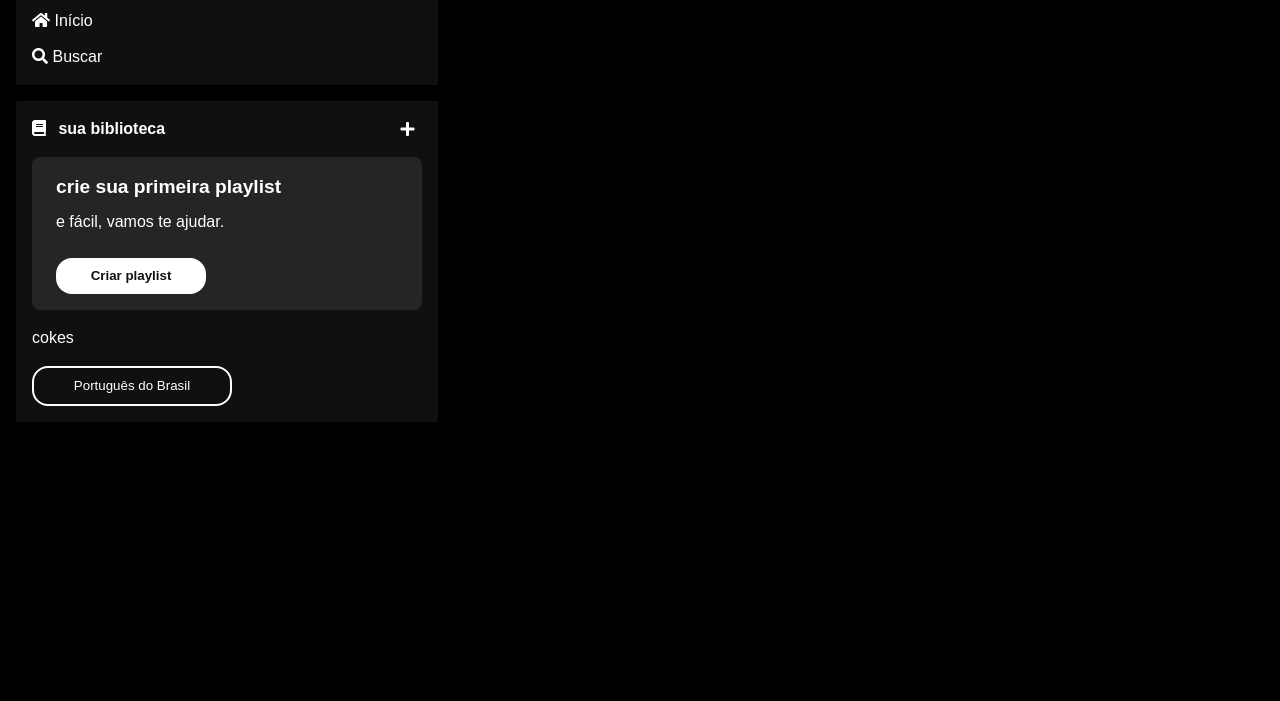
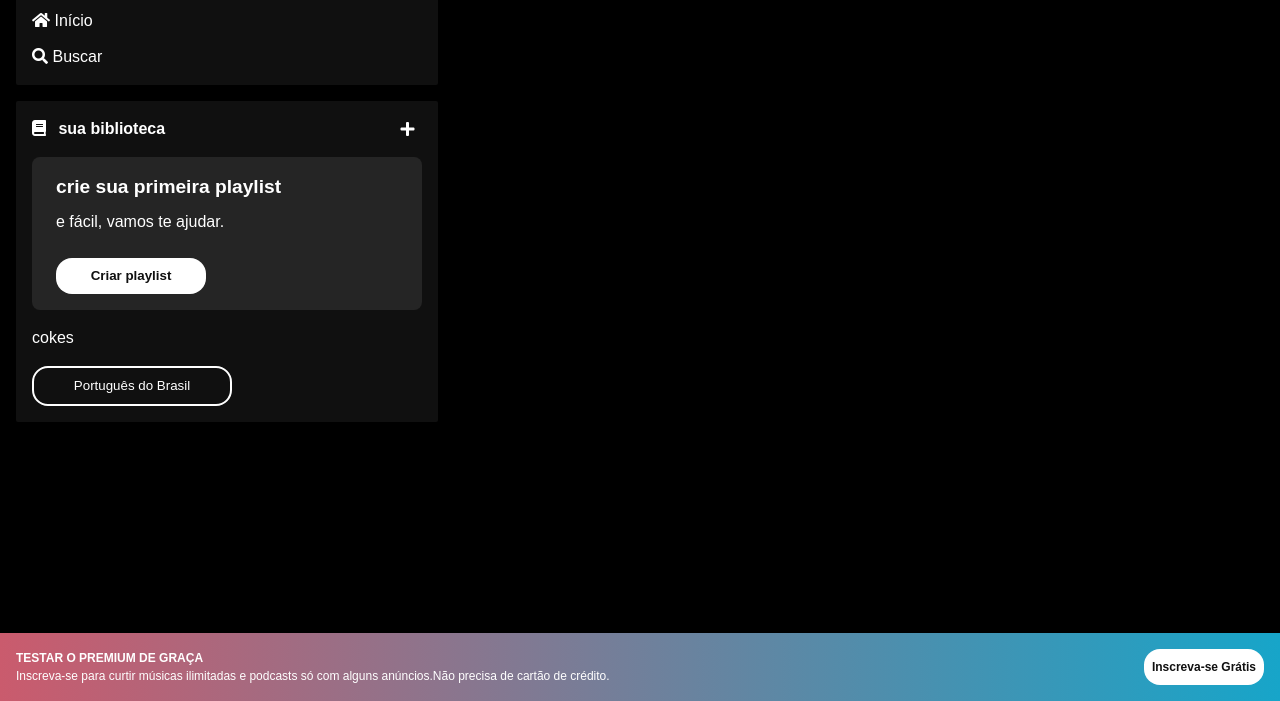
Before and after one commit to Wallacebarros/imersao-2023-alura, a plain HTML site: page index.html in a window 1280 px wide. Shown: the part 99-800 px from the top of the page. Drawn offline with Linux system fonts and the light colour scheme.

Commit message:
adcionando o footer

```diff
--- a/index.html
+++ b/index.html
@@ -44,5 +44,13 @@
             <button>Português do Brasil</button>
         </div>
     </section>
+
+    <footer class="footer">
+        <div class="footer-text">
+            <h2>TESTAR O PREMIUM DE GRAÇA</h2>
+            <p>Inscreva-se para curtir músicas ilimitadas e podcasts só com alguns anúncios.Não precisa de cartão de crédito.</p>
+        </div>
+        <button>Inscreva-se Grátis</button>
+    </footer>
 </body>
 </html>
--- a/src/style/navebar-library-footer.css
+++ b/src/style/navebar-library-footer.css
@@ -1,8 +1,6 @@
 body {
     background-color: black;
     color: white;
-
-    padding: 16px;
 
     font-family: sans-serif;
 }
@@ -12,6 +10,7 @@ body {
     width: 33vw;
     min-width: 250px;
     padding: 16px;
+    margin: 16px;
 
     border-radius: 2px;
 }
@@ -95,3 +94,35 @@ body {
     border: 2px solid #fff;
     border-radius: 16px;
 }
+
+.footer {
+    background-image: var(--color-gradient);
+
+    padding: 16px;
+    width: 100%;
+
+    position: absolute;
+    bottom: 0;
+
+    display: flex;
+    flex-wrap: wrap;
+    justify-content: space-between;
+}
+
+.footer-text h2, .footer-text p{
+    font-size: 12px;
+}
+
+.footer button {
+    padding: 8px;
+    max-width: 150px;
+
+    font-size: 12px;
+
+    background-color: #fff;
+    color: #101010;
+    font-weight: 900;
+
+    border: none;
+    border-radius: 16px;
+}
--- a/src/style/vars.css
+++ b/src/style/vars.css
@@ -5,5 +5,5 @@
     --color-black-100: #101010;
     --color-black-200: #252525;
 
-    --color-gradient: linear-gradient(to right, rgb(255, 150, 168), rgb(99, 222, 253));
+    --color-gradient: linear-gradient(to right, rgb(202, 91, 109), rgb(23, 165, 201));
 }
```
